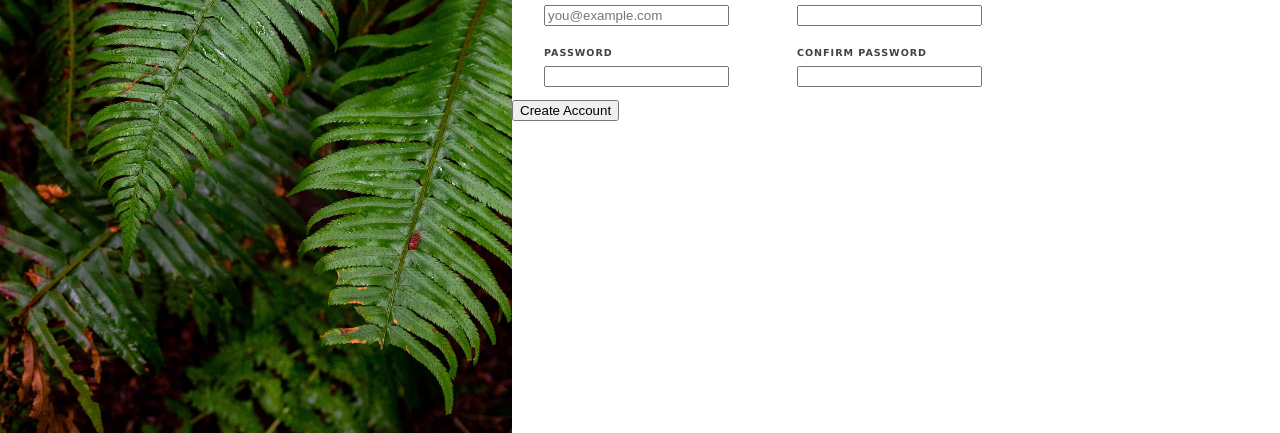
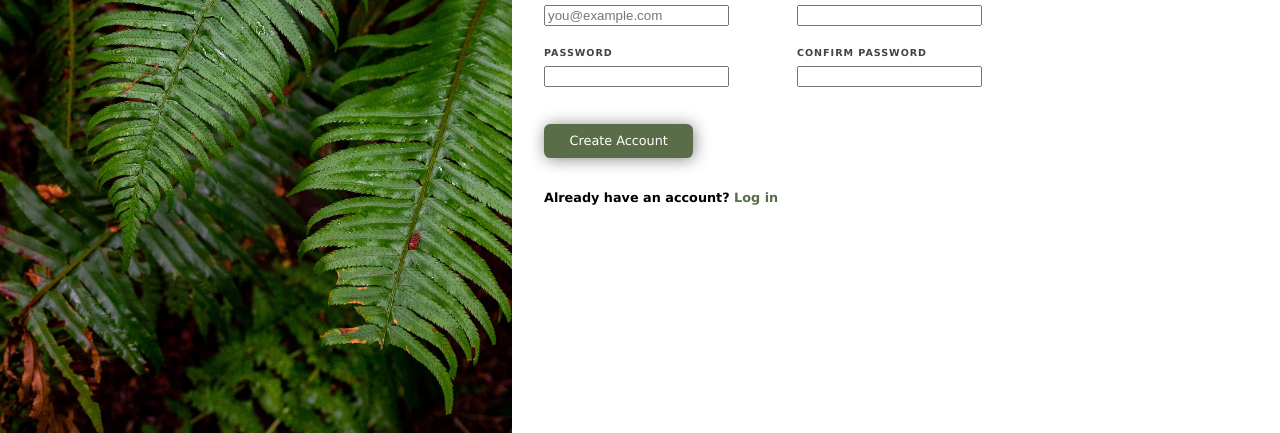
Before and after one commit to PedroPlacidoSilva/sign-up-form, a plain HTML site: page index.html in a window 1280 px wide. Shown: the part 367-800 px from the top of the page. Drawn offline with Linux system fonts and the light colour scheme.

Commit message:
Finished styling page

```diff
--- a/index.html
+++ b/index.html
@@ -66,6 +66,9 @@
             <button type="submit">Create Account</button>
           </div>
         </form>
+        <div class="loginText">
+          Already have an account?<span class="loginLink"> Log in</span>
+        </div>
       </div>
     </div>
 
--- a/styles.css
+++ b/styles.css
@@ -97,4 +97,25 @@ label {
   color: rgb(68, 66, 66);
 }
 
-button
+button {
+  background-color: #596d48;
+  border-radius: 0.4rem;
+  padding: 0.6rem 1.6rem 0.6rem 1.6rem;
+  color: white;
+  font-family: Verdana, Geneva, Tahoma, sans-serif;
+  font-size: 0.8rem;
+  margin: 1.5rem 0rem 0rem 2rem;
+  border: none transparent;
+  box-shadow: 0.08rem 0.08rem 1rem #888888;
+}
+
+.loginText {
+  padding: 2rem 2rem 0rem 2rem;
+  font-family: Verdana, Geneva, Tahoma, sans-serif;
+  font-size: 0.8rem;
+  font-weight: 900;
+}
+
+.loginLink {
+  color: #596d48;
+}
```
